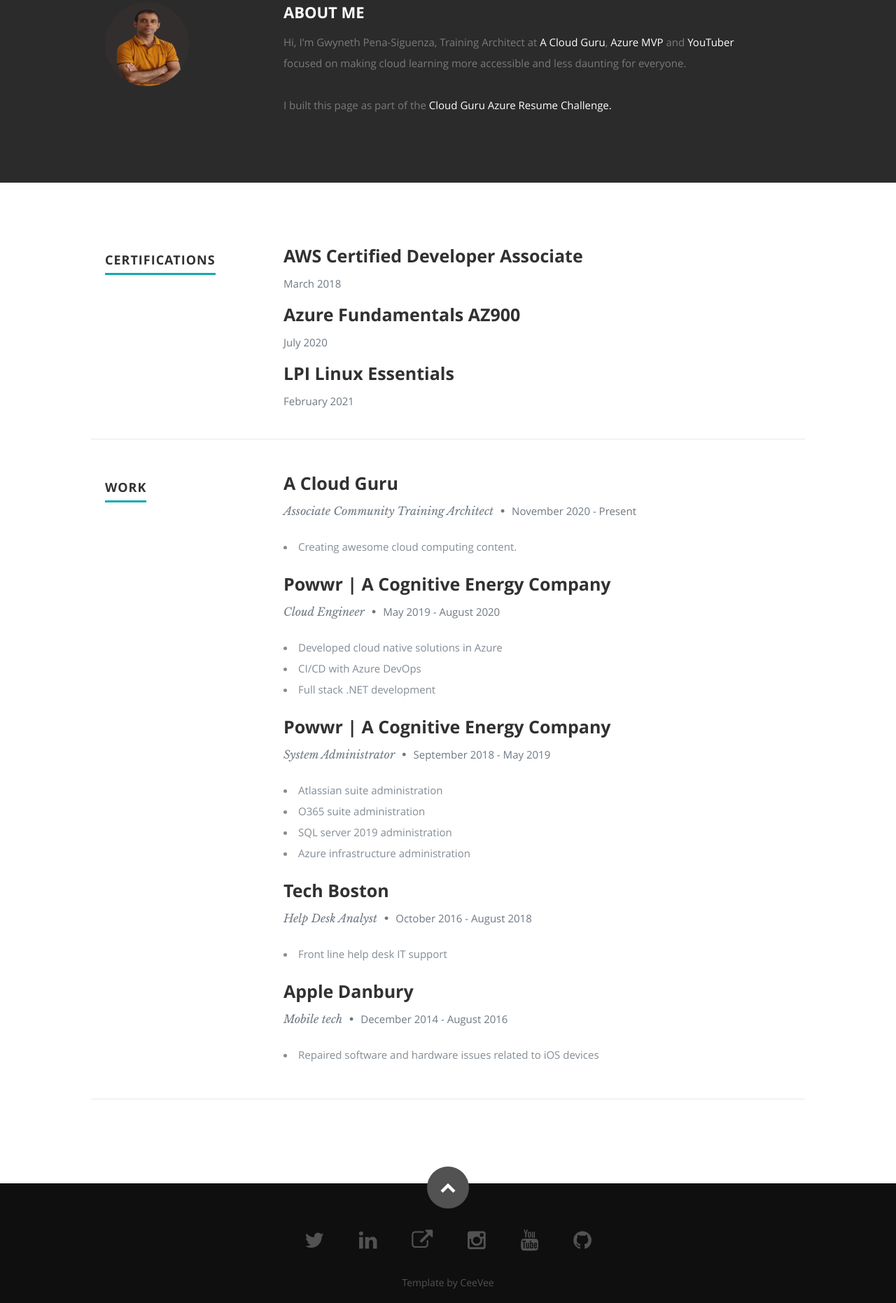
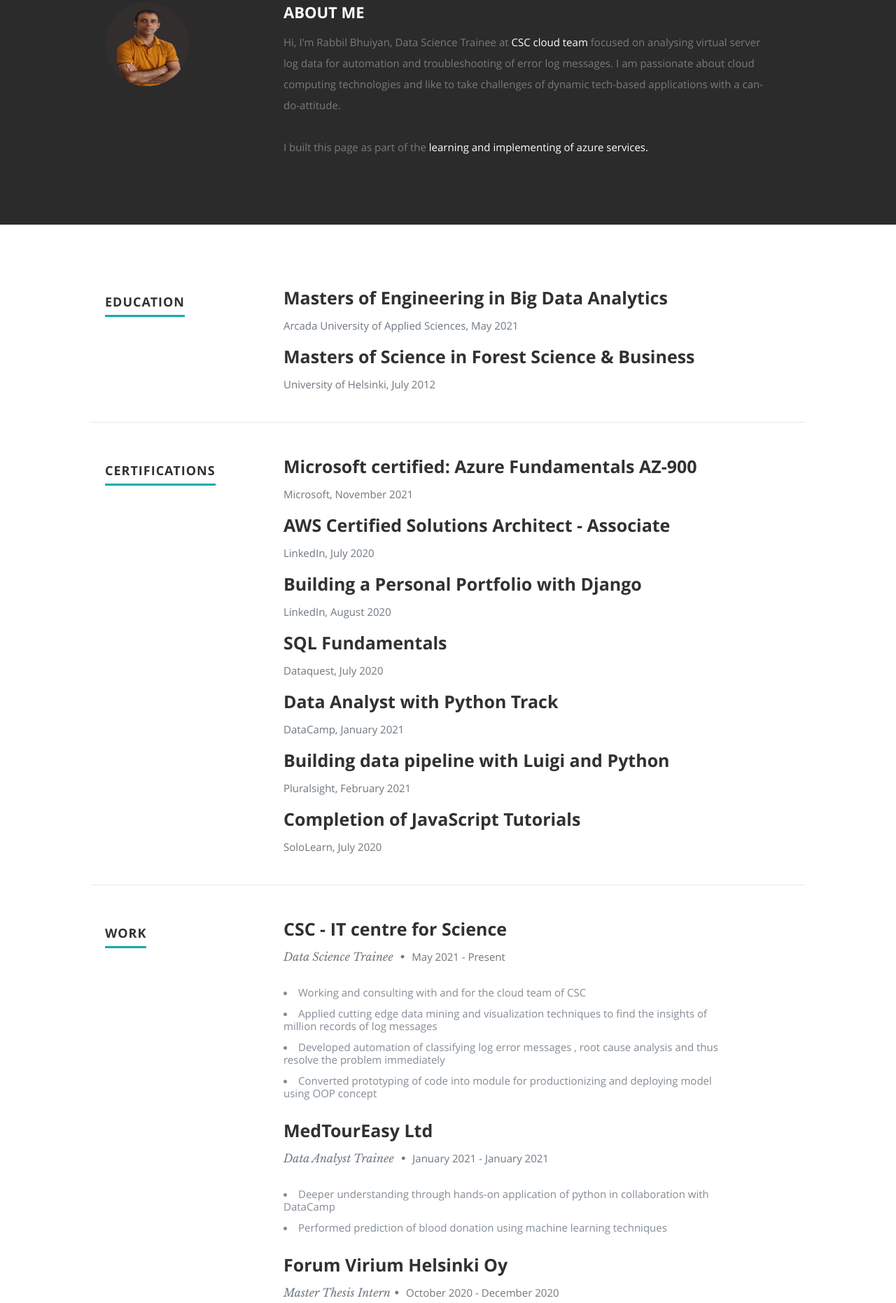
Before and after one commit to rabbilbhuiyan/my-azure-resume, a plain HTML site: page index.html in a window 1280 px wide. Shown: the part 893-2755 px from the top of the page at 70% size. Drawn offline with nearby package versions, Linux system fonts and the light colour scheme; no server answers.

Commit message:
Updated html file

```diff
--- a/index.html
+++ b/index.html
@@ -1,7 +1,10 @@
 <!DOCTYPE html>
 <!--[if lt IE 8 ]><html class="no-js ie ie7" lang="en"> <![endif]-->
 <!--[if IE 8 ]><html class="no-js ie ie8" lang="en"> <![endif]-->
-<!--[if (gte IE 8)|!(IE)]><!--><html class="no-js" lang="en"> <!--<![endif]-->
+<!--[if (gte IE 8)|!(IE)]><!-->
+<html class="no-js" lang="en">
+<!--<![endif]-->
+
 <head>
 
    <!--- Basic Page Needs
@@ -29,7 +32,7 @@
 
    <!-- Favicons
 	================================================== -->
-	<link rel="shortcut icon" href="favicon.png" >
+   <link rel="shortcut icon" href="favicon.png">
 
 </head>
 
@@ -55,15 +58,14 @@
       <div class="row banner">
          <div class="banner-text">
             <h1 class="responsive-headline">Hi, I'm Rabbil</h1>
+            <!--<p>and this page has been viewed <a id="counter"></a></p>-->
+            <h3>Machine Learning Developer and Azure Cloud Evangelist</h3>
+            <ul class="social">
+               <li><a href="https://www.facebook.com/rabbil.bhuiyan"><i class="fa fa-facebook"></i></a></li>
 
-            <p>and this page has been viewed <a id="counter"></a> times :) </p>
-            <ul class="social">
-               <li><a href="https://twitter.com/madebygps"><i class="fa fa-twitter"></i></a></li>
-               <li><a href="https://madebygps.com"><i class="fa fa-external-link"></i></a></li>
-               <li><a href="https://linkedin.com/in/gwyneth-pena"><i class="fa fa-linkedin"></i></a></li>
-               <li><a href="https://instagram.com/madebygps"><i class="fa fa-instagram"></i></a></li>
-               <li><a href="https://youtube.com/madebygps"><i class="fa fa-youtube"></i></a></li>
-               <li><a href="https://github.com/madebygps/cgc-azure-resume"><i class="fa fa-github"></i></a></li>
+               <li><a href="https://www.linkedin.com/in/rabbil-bhuiyan/"><i class="fa fa-linkedin"></i></a></li>
+
+               <li><a href="https://github.com/rabbilbhuiyan"><i class="fa fa-github"></i></a></li>
             </ul>
          </div>
       </div>
@@ -83,7 +85,7 @@
 
          <div class="three columns">
 
-            <img class="profile-pic"  src="images/me.png" alt="" />
+            <img class="profile-pic" src="images/me.png" alt="" width="1900" height="1000" />
 
          </div>
 
@@ -91,12 +93,17 @@
 
             <h2>ABOUT ME</h2>
 
-            <p> Hi, I'm Gwyneth Pena-Siguenza, <span>Training Architect at <a href="https://acloud.guru">A Cloud Guru</a></span>, <span> <a href="https://mvp.microsoft.com/en-us/PublicProfile/5003866">Azure MVP</a></span>
-               and <span><a href="https://youtube.com/madebygps">YouTuber</a></span> focused on making cloud learning more accessible and less daunting for everyone.
+            <p> Hi, I'm Rabbil Bhuiyan, <span>Data Science Trainee at <a href="https://www.csc.fi/">CSC cloud
+                     team</a></span> focused on analysing virtual server log data for automation and troubleshooting of
+               error log
+               messages. I am passionate about cloud computing technologies and like to take challenges of dynamic
+               tech-based applications
+               with a can-do-attitude.
 
                </br>
                </br>
-       I built this page as part of the <span><a href="https://github.com/madebygps/cgc-azure-resume">Cloud Guru Azure Resume Challenge.</a></span>
+               I built this page as part of the <span><a href="https://github.com/rabbilbhuiyan/my-azure-resume">
+                     learning and implementing of azure services.</a></span>
 
 
          </div> <!-- end .main-col -->
@@ -115,6 +122,43 @@
       <div class="row education">
 
          <div class="three columns header-col">
+            <h1><span>Education</span></h1>
+         </div>
+
+         <div class="nine columns main-col">
+
+            <div class="row item">
+
+               <div class="twelve columns">
+
+                  <h3>Masters of Engineering in Big Data Analytics</h3>
+                  <p class="info"><em class="date">Arcada University of Applied Sciences, May 2021</em></p>
+
+               </div>
+
+            </div> <!-- item end -->
+
+            <div class="row item">
+
+               <div class="twelve columns">
+
+                  <h3>Masters of Science in Forest Science & Business</h3>
+                  <p class="info"><em class="date">University of Helsinki, July 2012</em></p>
+
+               </div>
+
+            </div> <!-- item end -->
+
+         </div> <!-- main-col end -->
+
+      </div> <!-- End Education -->
+
+
+
+
+      <div class="row education">
+
+         <div class="three columns header-col">
             <h1><span>Certifications</span></h1>
          </div>
 
@@ -124,8 +168,8 @@
 
                <div class="twelve columns">
 
-                  <h3>AWS Certified Developer Associate</h3>
-                  <p class="info"><em class="date">March 2018</em></p>
+                  <h3>Microsoft certified: Azure Fundamentals AZ-900</h3>
+                  <p class="info"><em class="date">Microsoft, November 2021</em></p>
 
                </div>
 
@@ -135,8 +179,8 @@
 
                <div class="twelve columns">
 
-                  <h3>Azure Fundamentals AZ900</h3>
-                  <p class="info"><em class="date">July 2020</em></p>
+                  <h3>AWS Certified Solutions Architect - Associate</h3>
+                  <p class="info"><em class="date">LinkedIn, July 2020</em></p>
 
                </div>
 
@@ -146,12 +190,55 @@
 
                <div class="twelve columns">
 
-                  <h3>LPI Linux Essentials</h3>
-                  <p class="info"><em class="date">February 2021</em></p>
+                  <h3>Building a Personal Portfolio with Django</h3>
+                  <p class="info"><em class="date">LinkedIn, August 2020</em></p>
 
                </div>
 
             </div> <!-- item end -->
+
+            <div class="row item">
+
+               <div class="twelve columns">
+
+                  <h3>SQL Fundamentals</h3>
+                  <p class="info"><em class="date">Dataquest, July 2020</em></p>
+
+               </div>
+
+            </div> <!-- item end -->
+            <div class="row item">
+
+               <div class="twelve columns">
+
+                  <h3>Data Analyst with Python Track</h3>
+                  <p class="info"><em class="date">DataCamp, January 2021</em></p>
+
+               </div>
+
+            </div> <!-- item end -->
+            <div class="row item">
+
+               <div class="twelve columns">
+
+                  <h3>Building data pipeline with Luigi and Python</h3>
+                  <p class="info"><em class="date">Pluralsight, February 2021</em></p>
+
+               </div>
+
+            </div> <!-- item end -->
+            <div class="row item">
+
+               <div class="twelve columns">
+
+                  <h3>Completion of JavaScript Tutorials</h3>
+                  <p class="info"><em class="date">SoloLearn, July 2020</em></p>
+
+               </div>
+
+            </div> <!-- item end -->
+
+
 
          </div> <!-- main-col end -->
 
@@ -172,11 +259,18 @@
 
                <div class="twelve columns">
 
-                  <h3>A Cloud Guru</h3>
-                  <p class="info">Associate Community Training Architect <span>&bull;</span> <em class="date">November 2020 - Present</em></p>
+                  <h3>CSC - IT centre for Science</h3>
+                  <p class="info">Data Science Trainee <span>&bull;</span> <em class="date">May
+                        2021 - Present</em></p>
 
                   <p>
-                  <li>Creating awesome cloud computing content.</li>
+                     <li>Working and consulting with and for the cloud team of CSC</li>
+                     <li>Applied cutting edge data mining and visualization techniques to find
+                        the insights of million records of log messages </li>
+                     <li>Developed automation of classifying log error messages , root
+                        cause analysis and thus resolve the problem immediately </li>
+                     <li>Converted prototyping of code into module for
+                        productionizing and deploying model using OOP concept</li>
                   </p>
 
                </div>
@@ -187,13 +281,16 @@
 
                <div class="twelve columns">
 
-                  <h3>Powwr | A Cognitive Energy Company</h3>
-                  <p class="info">Cloud Engineer <span>&bull;</span> <em class="date">May 2019 - August 2020</em></p>
+                  <h3>MedTourEasy Ltd</h3>
+                  <p class="info">Data Analyst Trainee <span>&bull;</span> <em class="date">January 2021 - January
+                        2021</em></p>
 
                   <p>
-                     <li>Developed cloud native solutions in Azure</li>
-                     <li>CI/CD with Azure DevOps</li>
-                     <li>Full stack .NET development</li>
+                     <li>Deeper understanding through hands-on application of python in
+                        collaboration with DataCamp
+                     </li>
+                     <li>Performed prediction of blood donation using machine learning techniques</li>
+
                   </p>
 
                </div>
@@ -204,14 +301,19 @@
 
                <div class="twelve columns">
 
-                  <h3>Powwr | A Cognitive Energy Company</h3>
-                  <p class="info">System Administrator <span>&bull;</span> <em class="date">September 2018 - May 2019</em></p>
+                  <h3>Forum Virium Helsinki Oy</h3>
+                  <p class="info">Master Thesis Intern<span>&bull;</span> <em class="date">October 2020 - December
+                        2020</em></p>
 
                   <p>
-                  <li>Atlassian suite administration</li>
-                  <li>O365 suite administration</li>
-                  <li>SQL server 2019 administration</li>
-                  <li>Azure infrastructure administration</li>
+                     <li>Data pipelining, raw data cleaning, EDA with machine learning for Horizon 2020 mySMARTLife
+                        project</li>
+                     <li>Mitigated data quality issue such as minimization of noise in data through
+                        background compensation technique</li>
+                     <li>Insight into the data through high quality graphics</li>
+                     <li>Developed model to predict hourly pollutant concentrations using
+                        several deep learning models suitable for time series forecasting such as RNN, LSTM , GRU as
+                        well as CNN</li>
                   </p>
 
                </div>
@@ -222,11 +324,13 @@
 
                <div class="twelve columns">
 
-                  <h3>Tech Boston</h3>
-                  <p class="info">Help Desk Analyst <span>&bull;</span> <em class="date">October 2016 - August 2018</em></p>
+                  <h3>StageZero Technologies</h3>
+                  <p class="info">Project Trainee <span>&bull;</span> <em class="date">March 2020 - April 2020</em>
+                  </p>
 
                   <p>
-                  <li>Front line help desk IT support</li>
+                     <li>Image data pipelining, pre-processing, developing data augmentation algorithms</li>
+                     <li>Developed multi-class classification model based on Convolutional Neural Network</li>
                   </p>
 
                </div>
@@ -237,11 +341,15 @@
 
                <div class="twelve columns">
 
-                  <h3>Apple Danbury</h3>
-                  <p class="info">Mobile tech <span>&bull;</span> <em class="date">December 2014 - August 2016</em></p>
+                  <h3>Natural Resources Institute Finland (Luke)</h3>
+                  <p class="info">Research Assistant <span>&bull;</span> <em class="date">January 2014 - December
+                        2018</em></p>
 
                   <p>
-                  <li>Repaired software and hardware issues related to iOS devices</li>
+                     <li>Design, conduct, analyze and report results from
+                        proof-of-concept research projects focusing new tools, methods or algorithms.</li>
+                     <li>Wrote research proposal, pubished scientific articles and participated internationl
+                        conferences.</li>
 
                   </p>
 
@@ -268,12 +376,9 @@
          <div class="twelve columns">
 
             <ul class="social-links">
-               <li><a href="https://twitter.com/madebygps"><i class="fa fa-twitter"></i></a></li>
-               <li><a href="https://linkedin.com/in/gwyneth-pena"><i class="fa fa-linkedin"></i></a></li>
-               <li><a href="https://madebygps.com"><i class="fa fa-external-link"></i></a></li>
-               <li><a href="https://instagram.com/madebygps"><i class="fa fa-instagram"></i></a></li>
-               <li><a href="https://youtube.com/madebygps"><i class="fa fa-youtube"></i></a></li>
-               <li><a href="https://github.com/madebygps/cgc-azure-resume"><i class="fa fa-github"></i></a></li>
+               <li><a href="https://www.facebook.com/rabbil.bhuiyan"><i class="fa fa-facebook"></i></a></li>
+               <li><a href="https://www.linkedin.com/in/rabbil-bhuiyan/"><i class="fa fa-linkedin"></i></a></li>
+               <li><a href="https://github.com/rabbilbhuiyan"><i class="fa fa-github"></i></a></li>
             </ul>
 
             <ul class="copyright">
@@ -283,7 +388,8 @@
 
          </div>
 
-         <div id="go-top"><a class="smoothscroll" title="Back to Top" href="#home"><i class="icon-up-open"></i></a></div>
+         <div id="go-top"><a class="smoothscroll" title="Back to Top" href="#home"><i class="icon-up-open"></i></a>
+         </div>
 
       </div>
 
```
Lines whose indentation alone changed are shown as unchanged.
